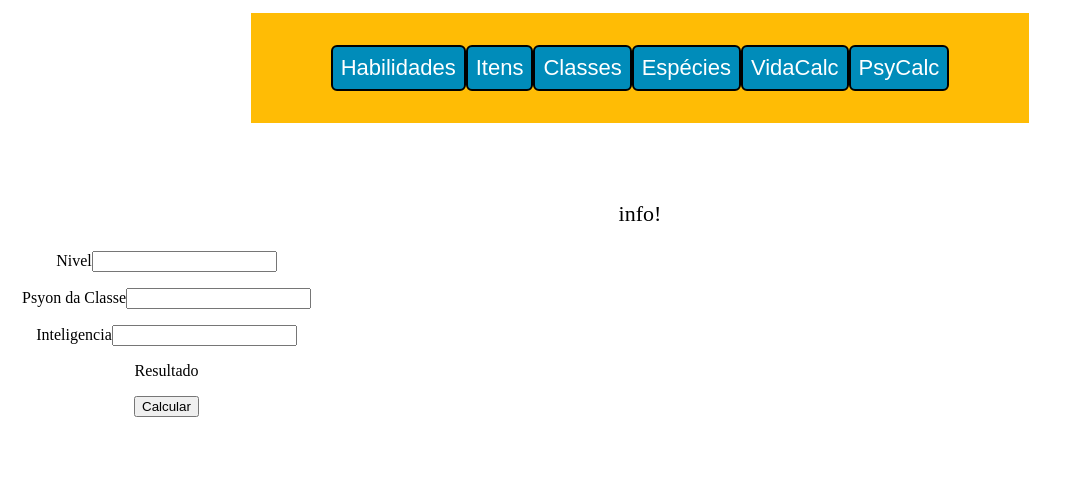
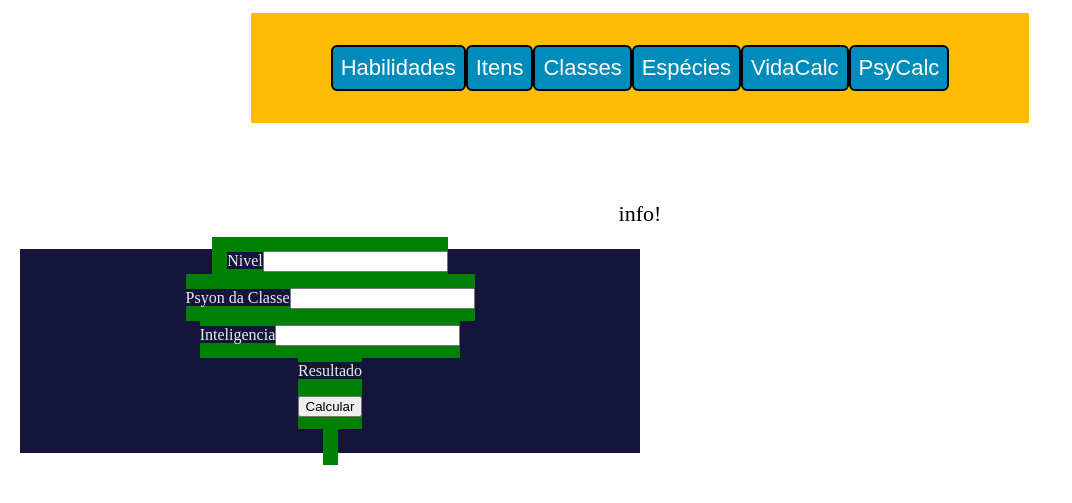
Before and after one commit to Maple-Bunny/Bad-Lands-RPG, a plain HTML site: page index.html in a window 1280 px wide. Both pictures are taken after a click on the button "PsyCalc". Shown: the part 101-604 px from the top of the page, without its empty margins (0-1072 px from the left). Drawn offline with Linux system fonts and the light colour scheme.

Commit message:
Corrigido bug na calculadora Psyon

```diff
--- a/script.js
+++ b/script.js
@@ -177,6 +177,7 @@ function calculadoraRender(){
 //Faz o Render da calculadora de Psyon
 function calculadoraPsyonRender(){
 	let table = document.getElementById("table");
+	table.className = ("TableCP");
 
 	let calcUI = document.createElement('calcUI');
 	calcUI.className = "CalcUI";
@@ -279,7 +280,7 @@ function CalcularVida(_nivel, _vidaClasse, _resistencia){
 function CalcularPsyon(_nivel, _psyonClasse, _inteligencia){
 	let resultado;
 
-	resultado = Math.floor((((Number(_psyonClasse)+(Number(_inteligencia))*(Number(_nivel))/2))));
+	resultado = Math.floor(((Number(_psyonClasse)+Number(_inteligencia))*Number(_nivel))/2);
 
 	return resultado;
 }
--- a/style.css
+++ b/style.css
@@ -41,6 +41,7 @@ select-button {
 }
 .infoPanel {
   font-size: 22px;
+  align-self: center;
 }
 .Table{
   background-color: #008CBA;
@@ -69,3 +70,20 @@ select-button {
   transition-duration: 0.05s;
 
 }
+
+.TableCP{
+  background-color: #15143b;
+  align-self: center;
+  text-align: center;
+  padding: auto;
+  width: 50%;
+  height: 50%;
+}
+
+.CalcUI{
+  background-color: #15143b;
+  border: 15px solid green;
+  color: #ececec;
+  text-align: center;
+  align-content: center;
+}
```
